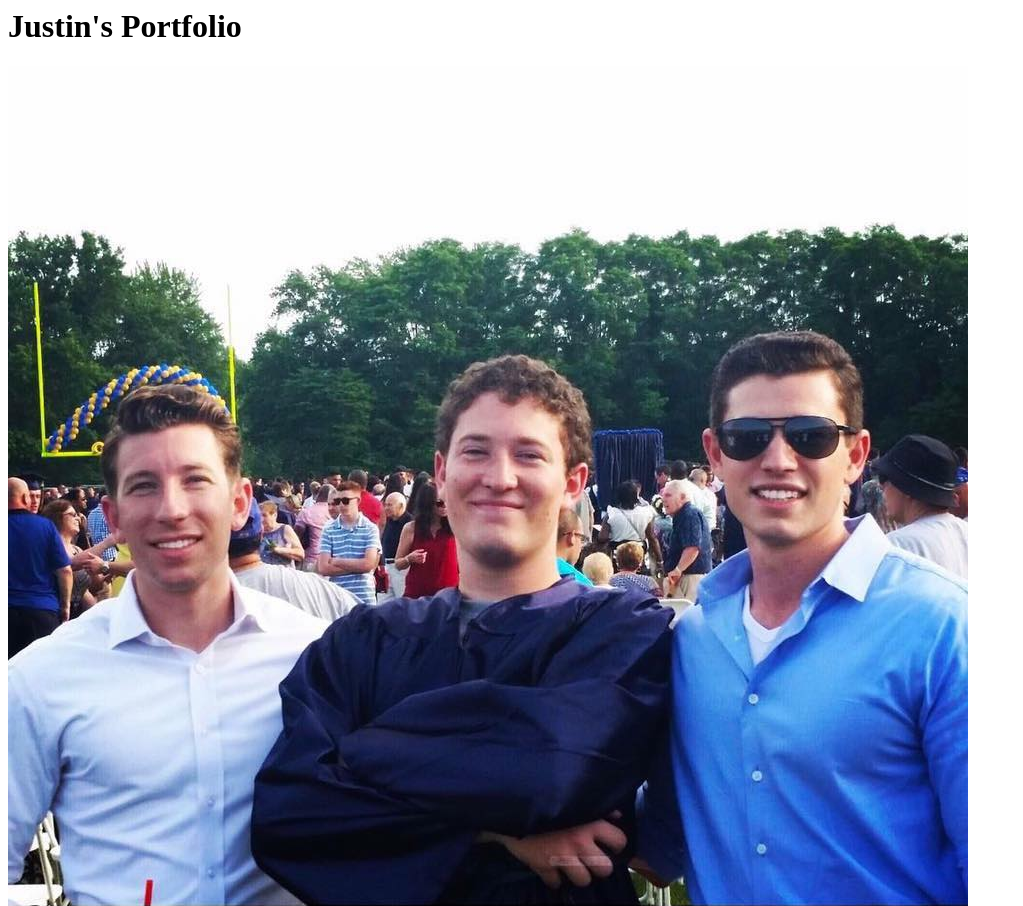
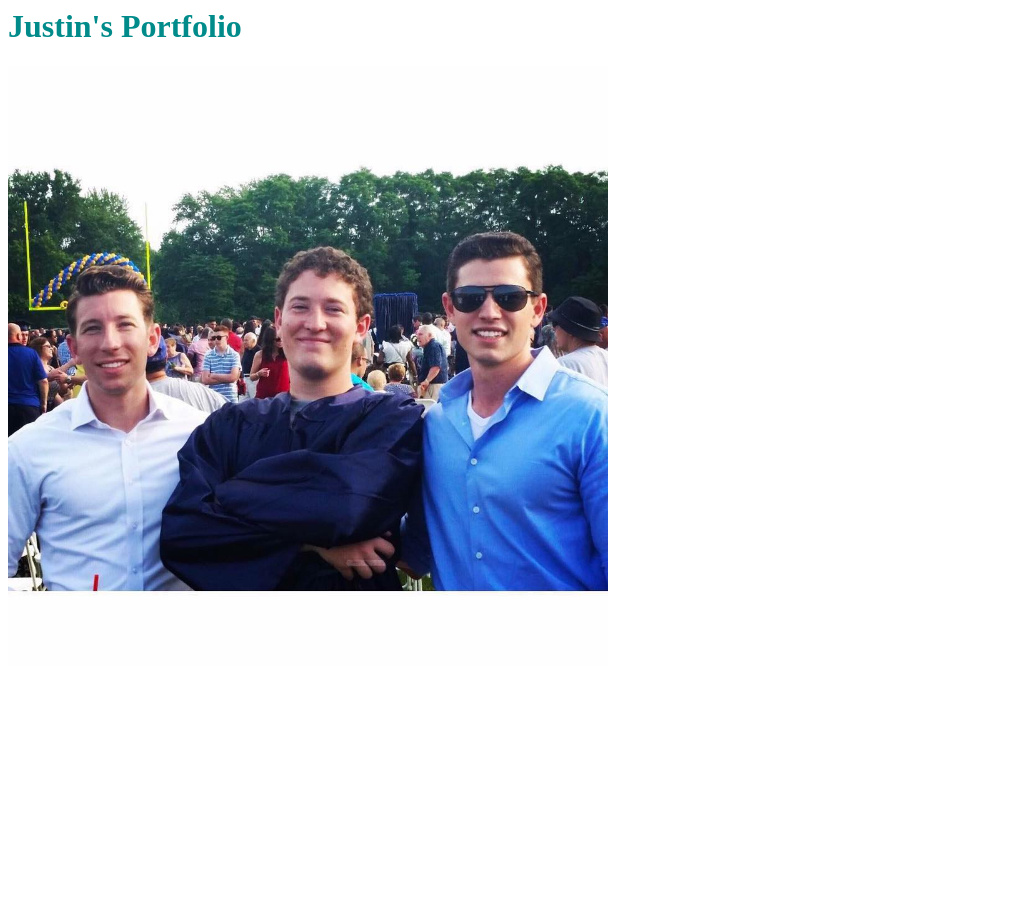
Before and after one commit to jproetto/jproetto.github.io, a plain HTML site: page index.html in a window 1280 px wide. Shown: the top 906 px of the page, without its empty margins (0-1023 px from the left). After the commit the page ends 800 px from the top, so only its background shows below. Drawn offline with Linux system fonts and the light colour scheme.

Commit message:
Add files via upload

```diff
--- a/index.html
+++ b/index.html
@@ -1,4 +1,4 @@
 <html>
-    <h1>Justin's Portfolio<h1>
-    <img src="./MikeyHSGraduation.jpg" />
+    <h1 style="color:darkcyan;">Justin's Portfolio </h1>
+    <img height="600" src="./MikeyHSGraduation.jpg" />
 </html>
```
